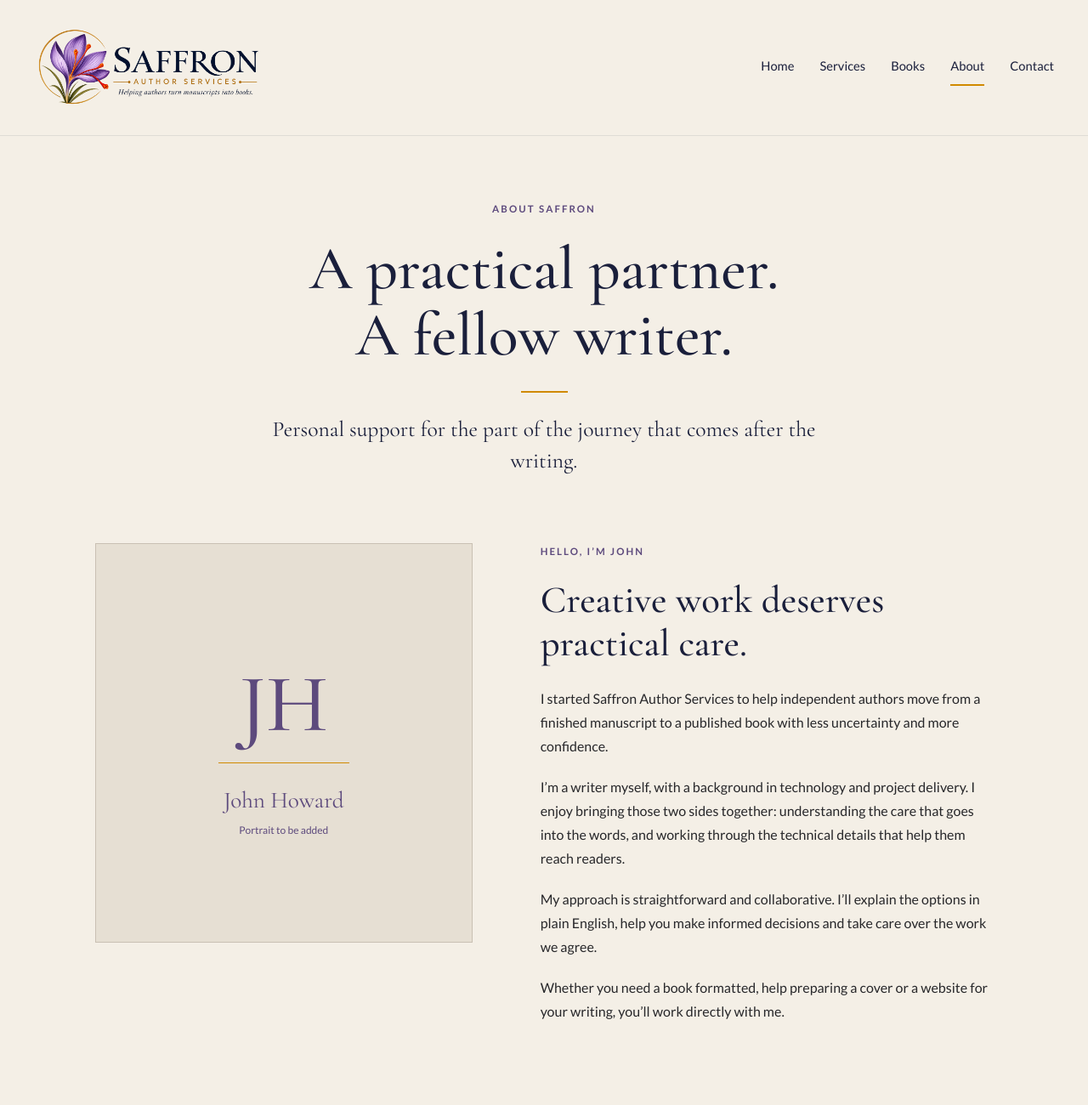
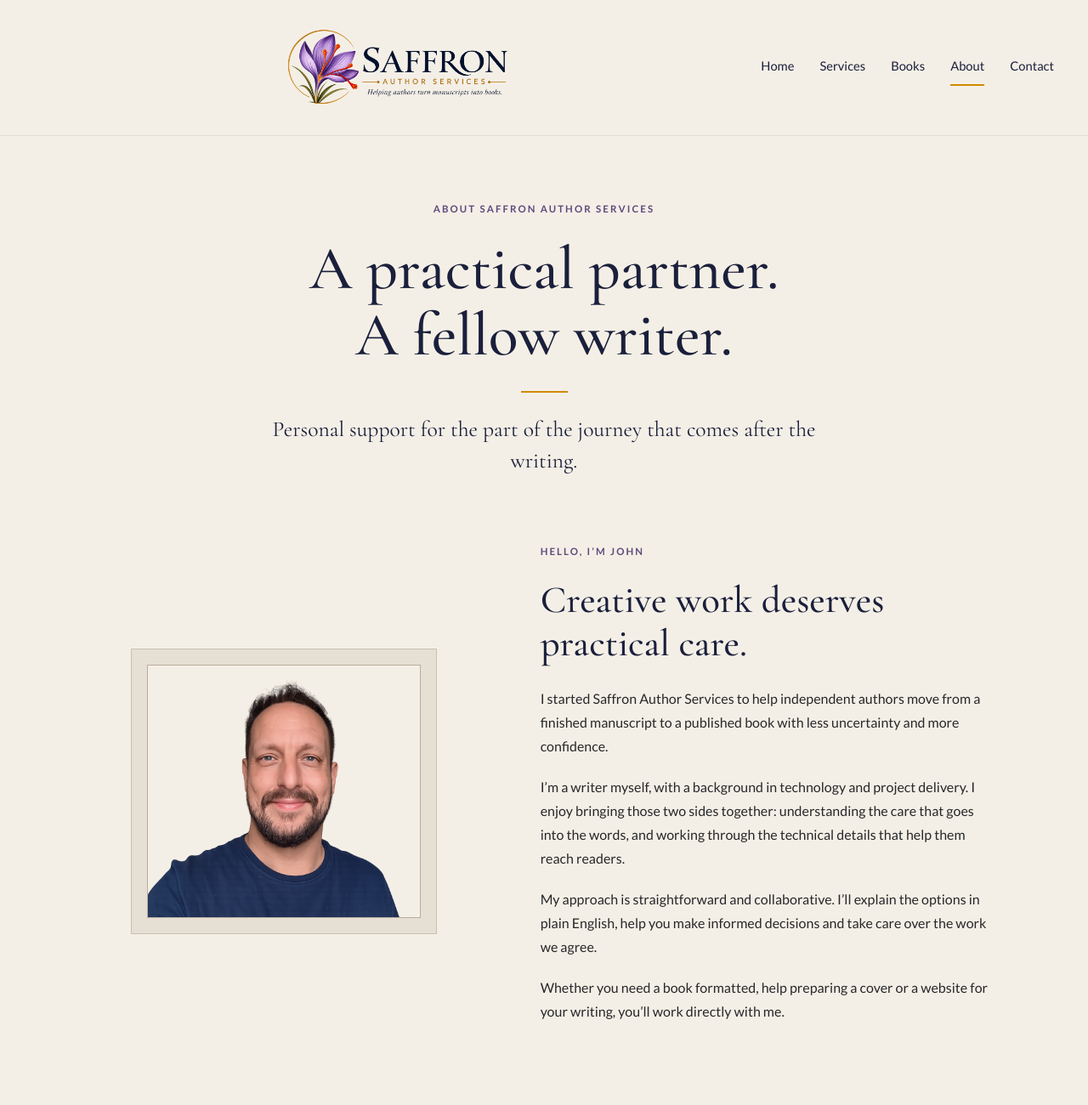
Before and after one commit to joroho73/saffron-author-services-website, a plain HTML site: page about.html in a window 1280 px wide. Shown: the top 1300 px of the page at 85% size. Drawn offline with nearby package versions, Linux system fonts and the light colour scheme.

Commit message:
added john photo to about

```diff
--- a/about.html
+++ b/about.html
@@ -28,24 +28,29 @@
   <body>
     <a class="skip" href="#main">Skip to content</a>
     <header class="site-header">
-      <a href="index.html" aria-label="Saffron Author Services home"
-        ><img
-          src="images/SAS-logo-colour-transparent-withwords.png"
-          alt="Saffron Author Services"
-          width="270"
-          class="brand"
-      /></a>
+      <a href="index.html" aria-label="Saffron Author Services home"></a>
+      <img
+        src="images/SAS-logo-colour-transparent-withwords.png"
+        alt="Saffron Author Services"
+        width="270"
+        class="brand"
+      />
       <nav aria-label="Main navigation">
-        <a href="index.html">Home</a><a href="services.html">Services</a
-        ><a href="books.html">Books</a
-        ><a href="about.html" aria-current="page">About</a
-        ><a href="contact.html">Contact</a>
+        <a href="index.html">Home</a>
+        <a href="services.html">Services</a>
+        <a href="books.html">Books</a>
+        <a href="about.html" aria-current="page">About</a>
+        <a href="contact.html">Contact</a>
       </nav>
     </header>
     <main id="main">
       <section class="page-intro wrap">
-        <p class="eyebrow">About Saffron</p>
-        <h1>A practical partner.<br />A fellow writer.</h1>
+        <p class="eyebrow">About Saffron Author Services</p>
+        <h1>
+          A practical partner.
+          <br />
+          A fellow writer.
+        </h1>
         <div class="divider"></div>
         <p class="intro">
           Personal support for the part of the journey that comes after the
@@ -53,14 +58,13 @@
         </p>
       </section>
       <section class="wrap split about-content">
-        <div
-          class="portrait-placeholder"
-          role="img"
-          aria-label="Placeholder for a photograph of John Howard"
-        >
-          <span>JH</span>
-          <p>John Howard</p>
-          <small>Portrait to be added</small>
+        <div class="portrait-frame">
+          <img
+            class="founder-portrait"
+            src="images/john1.png"
+            alt="John Howard, founder of Saffron Author Services"
+            loading="lazy"
+          />
         </div>
         <div>
           <p class="eyebrow">Hello, I’m John</p>
@@ -131,9 +135,9 @@
         <p>Practical, personal support for independent authors.</p>
       </div>
       <div>
-        <a href="mailto:saffronauthorservices@gmail.com"
-          >saffronauthorservices@gmail.com</a
-        >
+        <a href="mailto:saffronauthorservices@gmail.com">
+          saffronauthorservices@gmail.com
+        </a>
         <p><a href="contact.html">Let’s talk about your book</a></p>
       </div>
       <p class="copyright">
--- a/css/style.css
+++ b/css/style.css
@@ -494,6 +494,23 @@ details p {
 .portrait-placeholder small {
   font-size: 0.75rem;
 }
+.portrait-frame {
+  width: 100%;
+  max-width: 360px;
+  justify-self: center;
+  align-self: center;
+  padding: 18px;
+  background: #e6dfd3;
+  border: 1px solid #c9c0b3;
+}
+.founder-portrait {
+  display: block;
+  width: 100%;
+  height: auto;
+  background: var(--cream);
+  border: 1px solid #b8ad9d;
+  box-shadow: none;
+}
 .contact-layout {
   display: grid;
   grid-template-columns: 0.8fr 1.2fr;
```
Also changed, not shown: images/john1.png (added).
